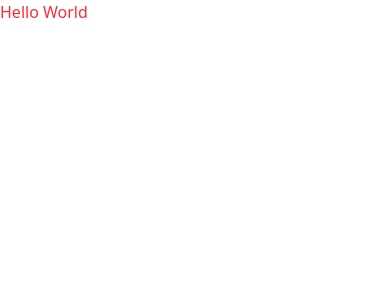
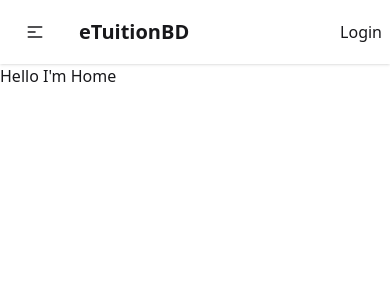
Before and after one commit to 417MahirRahman/eTuitionBD-client, a React (Vite) app: page / in a window 390 px wide. Shown: the top 300 px of the page. Built offline with nearby package versions, Linux system fonts and the light colour scheme.

Commit message:
added navbar

```diff
--- a/src/Routes/Route.jsx
+++ b/src/Routes/Route.jsx
@@ -1,8 +1,16 @@
 import { createBrowserRouter } from "react-router";
+import Home from "../pages/Home/Home";
+import MainLayout from "../layouts/MainLayout";
 
 export const router = createBrowserRouter([
   {
     path: "/",
-    element: <div className="text-red-500">Hello World</div>
+    Component: MainLayout,
+    children: [
+      {
+        path: '/',
+        Component: Home
+      }
+    ]
   },
 ]);
--- /dev/null
+++ b/src/components/shared/Navbar/Navbar.jsx
@@ -0,0 +1,57 @@
+import React from "react";
+import { Link } from "react-router";
+
+const Navbar = () => {
+  const links = (
+    <div className="flex flex-col space-y-2 lg:flex-row lg:space-x-10 text-lg">
+      <Link to={"/"}>Home</Link>
+      <Link>Tuitions</Link>
+      <Link>Tutors</Link>
+      <Link>About</Link>
+      <Link>Contact</Link>
+    </div>
+  );
+
+  return (
+    <div>
+      <div className="navbar bg-base-100 shadow-sm">
+        <div className="navbar-start">
+          <div className="dropdown">
+            <div tabIndex={0} role="button" className="btn btn-ghost lg:hidden">
+              <svg
+                xmlns="http://www.w3.org/2000/svg"
+                className="h-5 w-5"
+                fill="none"
+                viewBox="0 0 24 24"
+                stroke="currentColor"
+              >
+                {" "}
+                <path
+                  strokeLinecap="round"
+                  strokeLinejoin="round"
+                  strokeWidth="2"
+                  d="M4 6h16M4 12h8m-8 6h16"
+                />{" "}
+              </svg>
+            </div>
+            <ul
+              tabIndex="-1"
+              className="menu menu-sm dropdown-content bg-base-100 rounded-box z-1 mt-3 w-52 p-2 shadow"
+            >
+              {links}
+            </ul>
+          </div>
+          <a className="btn btn-ghost text-xl">eTuitionBD</a>
+        </div>
+        <div className="navbar-center hidden lg:flex">
+          <ul className="menu menu-horizontal px-1">{links}</ul>
+        </div>
+        <div className="navbar-end">
+          <Link>Login</Link>
+        </div>
+      </div>
+    </div>
+  );
+};
+
+export default Navbar;
--- /dev/null
+++ b/src/layouts/MainLayout.jsx
@@ -0,0 +1,16 @@
+import React from 'react';
+import { Outlet } from 'react-router';
+import Navbar from '../components/shared/Navbar/Navbar';
+
+const MainLayout = () => {
+    return (
+        <div data-theme="light" className="flex flex-col min-h-screen">
+            <Navbar></Navbar>
+            <main className='grow'>
+                <Outlet></Outlet>
+            </main>
+        </div>
+    );
+};
+
+export default MainLayout;
--- a/src/main.jsx
+++ b/src/main.jsx
@@ -1,14 +1,13 @@
-import { StrictMode } from 'react'
-import { createRoot } from 'react-dom/client'
-import './index.css'
+import { StrictMode } from "react";
+import { createRoot } from "react-dom/client";
+import "./index.css";
 import { RouterProvider } from "react-router/dom";
-import { ToastContainer } from 'react-toastify';
-import { router } from './Routes/Route.jsx';
+import { ToastContainer } from "react-toastify";
+import { router } from "./Routes/Route.jsx";
 
-createRoot(document.getElementById('root')).render(
+createRoot(document.getElementById("root")).render(
   <StrictMode>
     <RouterProvider router={router} />
-  </StrictMode>,
-
-  <ToastContainer />
-)
+    <ToastContainer />
+  </StrictMode>
+);
--- /dev/null
+++ b/src/pages/Home/Home.jsx
@@ -0,0 +1,11 @@
+import React from 'react';
+
+const Home = () => {
+    return (
+        <div>
+            <h1>Hello I'm Home</h1>
+        </div>
+    );
+};
+
+export default Home;
```
